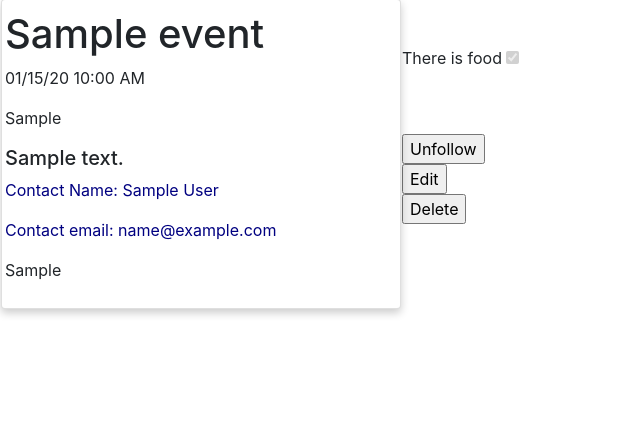
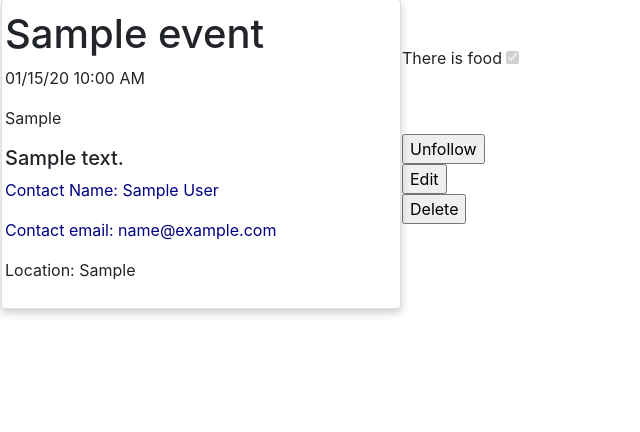
Before and after one commit to Ashley-Carlson/UNC-Events-Online, a PHP site: page /event.php?id=1 in a window 1280 px wide. Shown: the part 140-572 px from the top of the page, without its empty margins (0-640 px from the left). Run offline with PHP 8.4, Linux system fonts and the light colour scheme; the visitor is signed in with stand-in values (Sample User, id 1); tables that the repository leaves empty hold one stand-in row (values such as "Sample post"); data that the repository does not hold is empty; some libraries are stand-ins or nearby versions.

Commit message:
Added some text

```diff
--- a/event.php
+++ b/event.php
@@ -74,7 +74,7 @@
       <p  style="color: #000080;">Contact Name: <?php echo $item['first_name'].' '.$item['last_name'] ?></p>
       <p style="color: #000080;">Contact email: <?php echo $item['email'] ?></p>
 
-      <p><?php echo $item['location'] ?></p>
+      <p>Location: <?php echo $item['location'] ?></p>
     </div>
     <div>
       <br />
```
